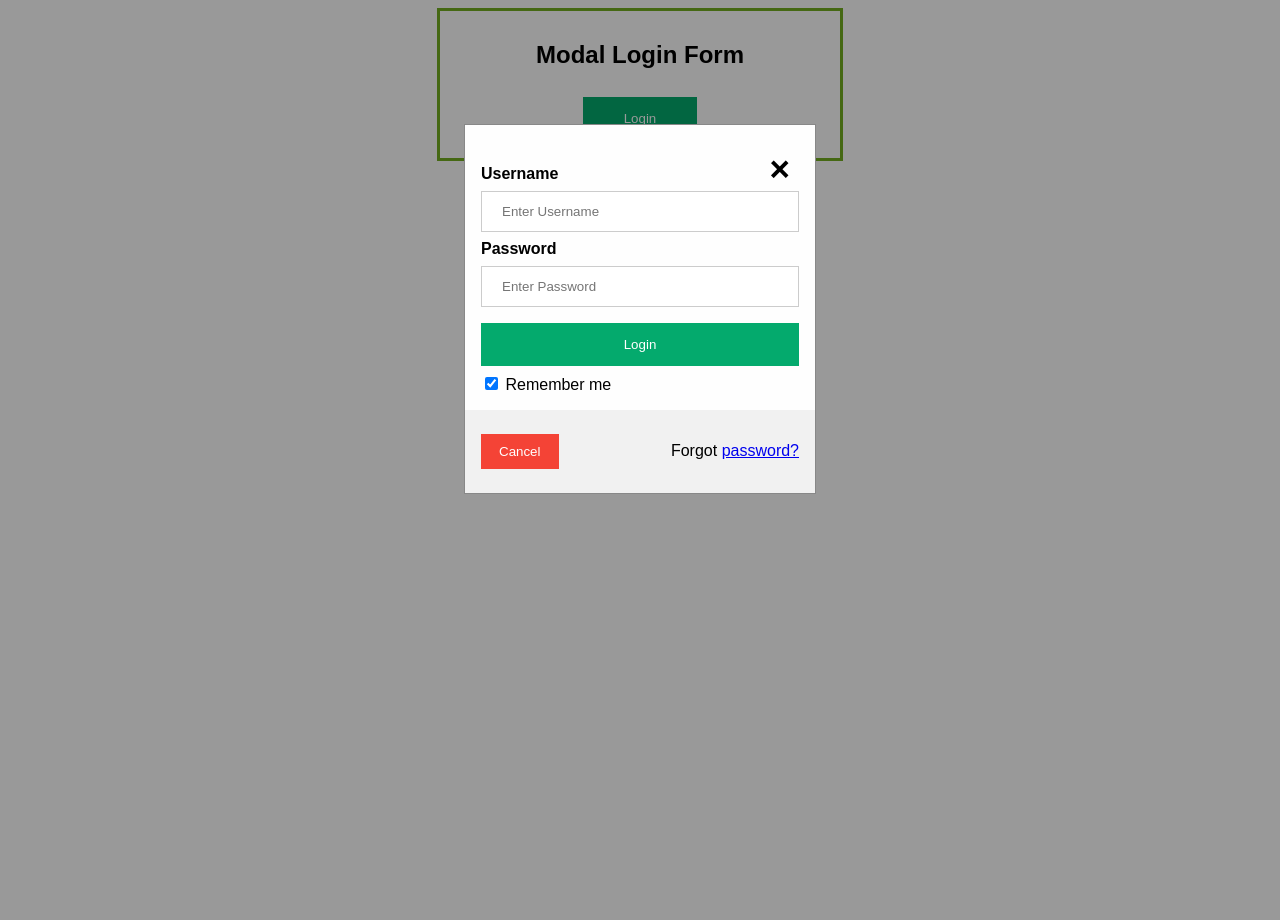
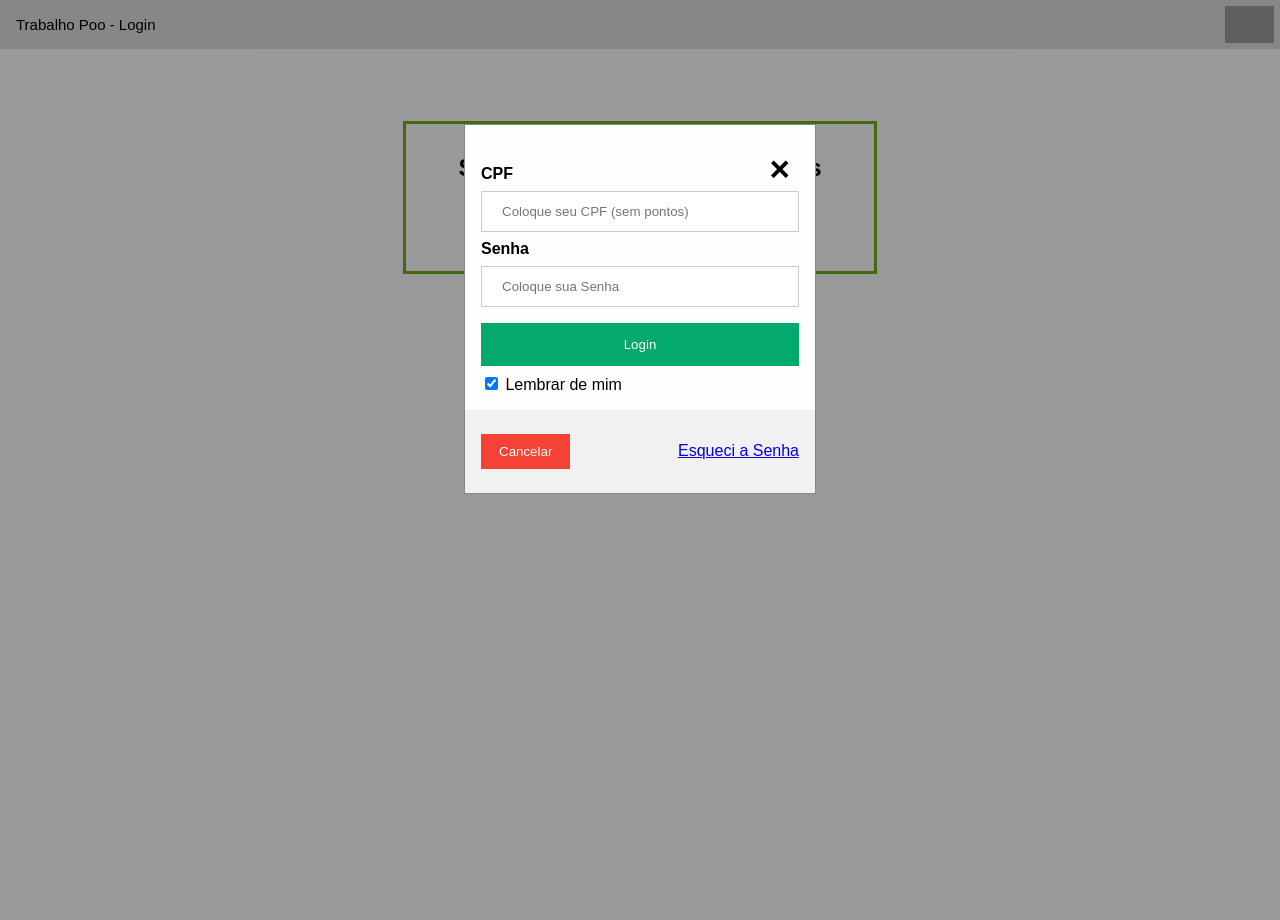
Before and after one commit to Zephyrus1325/TrabalhoPOO, a Flask app: page / in a window 1280 px wide, after a click on "Login". Run offline with Flask 3, Linux system fonts and the light colour scheme; grey boxes are pictures that could not be loaded.

Commit message:
Index and Forgot_password complete

```diff
--- a/src/templates/home.html
+++ b/src/templates/home.html
@@ -5,6 +5,6 @@
     <title>Title</title>
 </head>
 <body>
-
+    <p>Olá {{user}}!</p>
 </body>
 </html>
--- a/src/templates/index.html
+++ b/src/templates/index.html
@@ -3,7 +3,10 @@
 <head>
 <meta name="viewport" content="width=device-width, initial-scale=1">
 <style>
-body {font-family: Arial, Helvetica, sans-serif;}
+body {
+font-family: Arial, Helvetica, sans-serif;
+margin: 0px;
+}
 
 /* Full-width input fields */
 input[type=text], input[type=password] {
@@ -28,6 +31,12 @@ button {
 
 button:hover {
   opacity: 0.8;
+}
+
+.header {
+  background-color: #e0e0e0;
+  margin: 0px;
+  padding: 1px;
 }
 
 /* Extra styles for the cancel button */
@@ -126,8 +135,13 @@ span.psw {
 </style>
 </head>
 <body>
-<div style=" margin: auto; width: 30%; padding: 10px; border: 3px solid #73AD21">
-<h2 style="text-align: center;">Modal Login Form</h2>
+<div class="header">
+    <img src="https://th.bing.com/th/id/R.7fa3cb7910152a31cb025bbacb9ca38c?rik=gsHmAXKZIDFj1g&riu=http%3a%2f%2fcampusmontanha.yolasite.com%2fresources%2f386px-Logotipo_IFET.png&ehk=Gx5SrlD%2b1OExNKJqCp70B1GzIZU9zHWYfhB9LMubK4k%3d&risl=&pid=ImgRaw&r=0" height=37px style="float: right; margin:5px;">
+    <p style="margin-left: 15px; font-size:15px">Trabalho Poo - Login</p>
+</div>
+<p style="padding:20px;"></p>
+<div style=" margin: auto; width: 35%; padding: 10px; border: 3px solid #73AD21">
+<h2 style="text-align: center;">Sistema de Pesquisa de Artigos</h2>
 
 <button onclick="document.getElementById('id01').style.display='block'" style="width:30%; margin-left: 35%;">Login</button>
 
@@ -135,27 +149,27 @@ span.psw {
 
 <div id="id01" class="modal">
 
-  <form class="modal-content animate" action="/profile" method="post" style="width:350px">
+  <form class="modal-content animate" action="/menu" method="POST" style="width:350px">
     <div class="imgcontainer">
       <span onclick="document.getElementById('id01').style.display='none'" class="close" title="Close Modal">&times;</span>
     </div>
 
     <div class="container">
-      <label for="user"><b>Username</b></label>
-      <input type="text" placeholder="Enter Username" name="user" required>
+      <label for="user"><b>CPF</b></label>
+      <input type="text" placeholder="Coloque seu CPF (sem pontos)" name="user" required>
 
-      <label for="psswrdHsh"><b>Password</b></label>
-      <input type="password" placeholder="Enter Password" name="psswrdHsh" required>
+      <label for="psswrdHsh"><b>Senha</b></label>
+      <input type="password" placeholder="Coloque sua Senha" name="psswrdHsh" required>
 
       <button type="submit">Login</button>
       <label>
-        <input type="checkbox" checked="checked" name="remember"> Remember me
+        <input type="checkbox" checked="checked" name="remember"> Lembrar de mim
       </label>
     </div>
 
     <div class="container" style="background-color:#f1f1f1">
-      <button type="button" onclick="document.getElementById('id01').style.display='none'" class="cancelbtn">Cancel</button>
-      <span class="psw">Forgot <a href="#">password?</a></span>
+      <button type="button" onclick="document.getElementById('id01').style.display='none'" class="cancelbtn">Cancelar</button>
+      <span class="psw"><a href="/forgot_password">Esqueci a Senha</a></span>
     </div>
   </form>
 </div>
--- a/src/views.py
+++ b/src/views.py
@@ -17,6 +17,25 @@ def profile():
     return render_template("home.html")
 
 
+@views.route("/forgot_password")
+def forgot_password():
+    email = request.args.get("email")
+    # inserir codigo que manda enviar o email
+    if email != None:
+        return render_template("forgot_password.html", sucess="false")
+    return render_template("forgot_password.html", sucess="true")
+
+
+@views.route("/menu", methods=["GET","POST"])
+def menu():
+    form = request.form
+    cpf = form.get('user')
+    password = form.get('psswrdHsh')
+    # botar codigo que confirma se o usuario é valido
+    # se usuario não for valido, mandar para a pagina de login de novo
+    return render_template("home.html", user=cpf)
+
+
 @views.route("/json")
 def get_json():
     return jsonify({"name": "Tim", "Coolness": 10})
```
Also changed, not shown: src/chroma_search.py (added, +44 -0 lines), src/main.py (+7 -1 lines), src/templates/forgot_password.html (+87 -3 lines).
